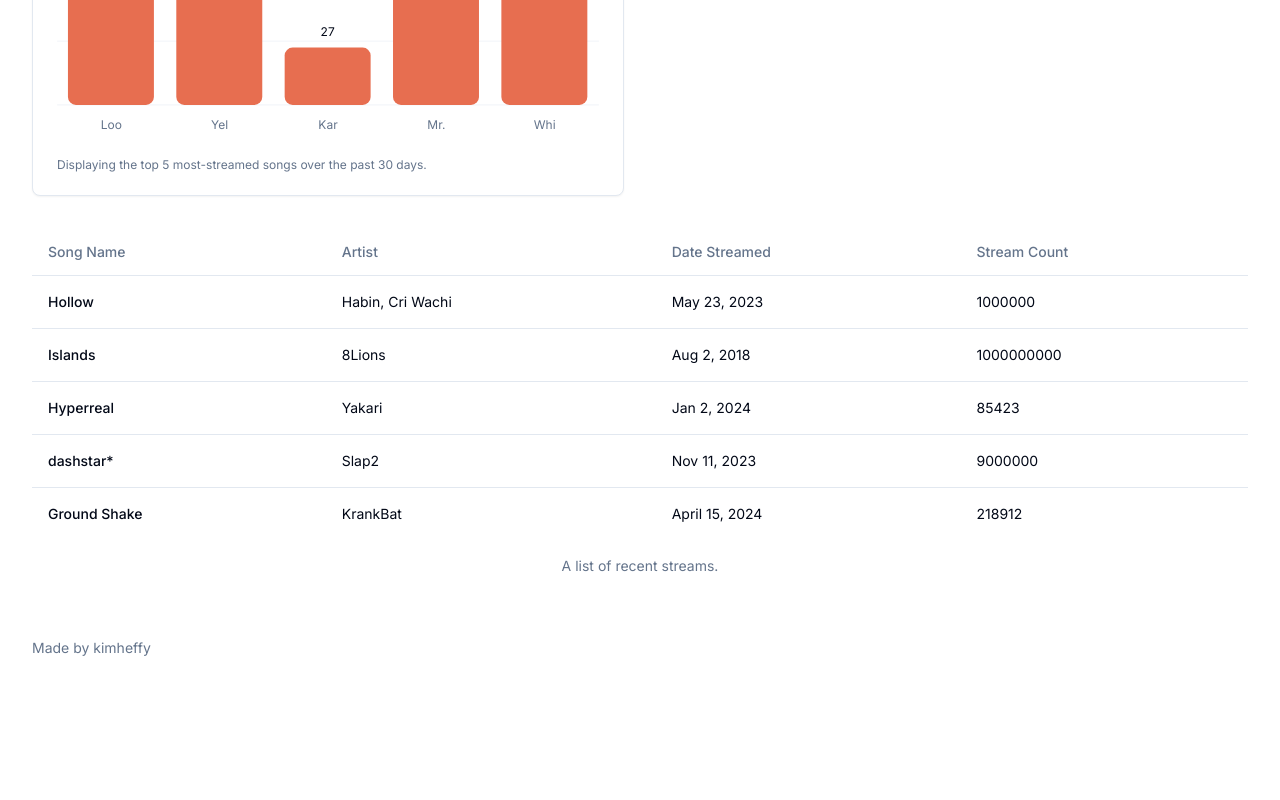
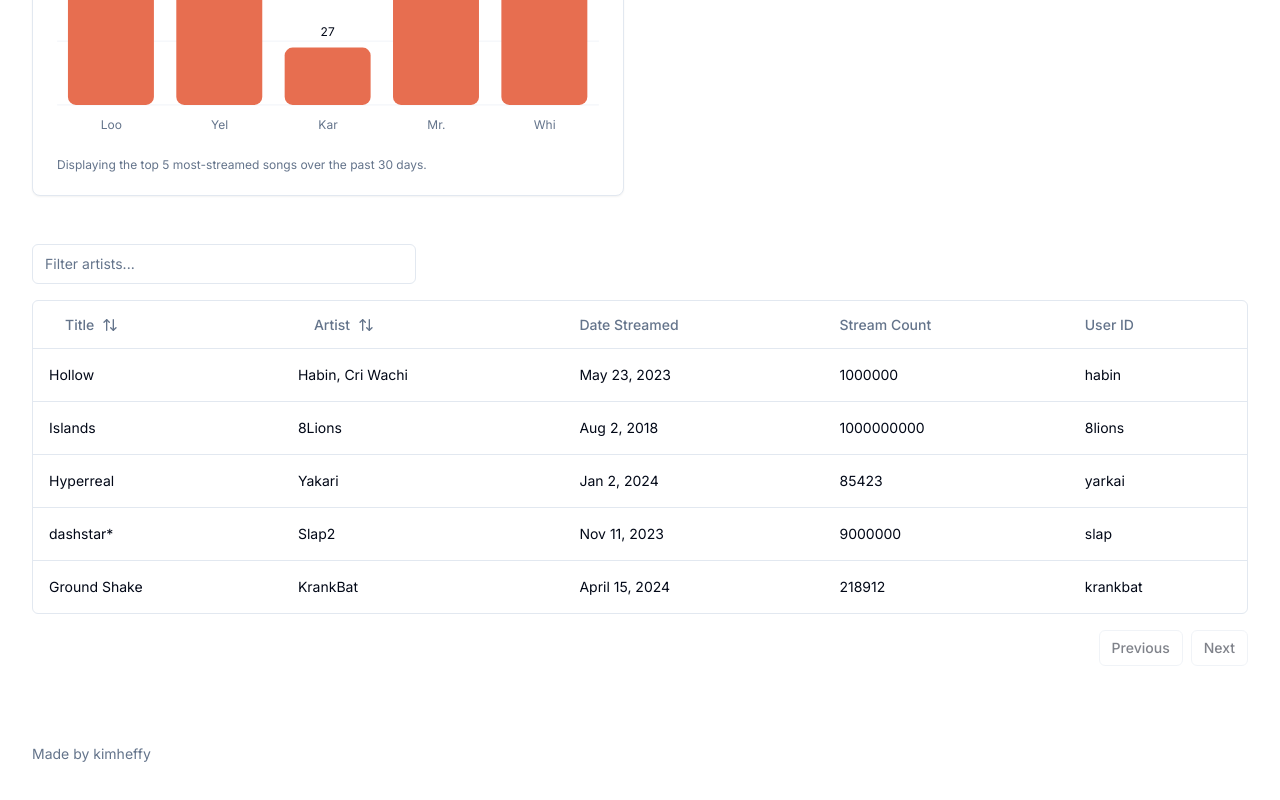
Before and after one commit to kimheffy/streamify-take-home, a Next.js app: page / in a window 1280 px wide. Shown: the part 1232-2032 px from the top of the page. Before the commit the page ends 1952 px from the top, so only its background shows below. Built offline with nearby package versions, Linux system fonts and the light colour scheme.

Commit message:
Add Pagination, Sorting and Filtering on RecentStreamTable

```diff
--- a/package.json
+++ b/package.json
@@ -13,6 +13,8 @@
     "@radix-ui/react-dialog": "^1.1.1",
     "@radix-ui/react-dropdown-menu": "^2.1.1",
     "@radix-ui/react-separator": "^1.1.0",
+    "@radix-ui/react-slot": "^1.1.0",
+    "@tanstack/react-table": "^8.20.5",
     "class-variance-authority": "^0.7.0",
     "clsx": "^2.1.1",
     "lucide-react": "^0.436.0",
--- /dev/null
+++ b/src/components/recent-streams-table/columns.tsx
@@ -0,0 +1,50 @@
+"use client";
+
+import { ColumnDef } from "@tanstack/react-table";
+import { ArrowUpDown } from "lucide-react";
+import { Button } from "@/components/ui/button";
+
+import type { Stream } from "./types";
+
+export const columns: ColumnDef<Stream>[] = [
+  {
+    accessorKey: "title",
+    header: ({ column }) => {
+      return (
+        <Button
+          variant="ghost"
+          onClick={() => column.toggleSorting(column.getIsSorted() === "asc")}
+        >
+          Title
+          <ArrowUpDown className="ml-2 size-4" />
+        </Button>
+      );
+    },
+  },
+  {
+    accessorKey: "artist",
+    header: ({ column }) => {
+      return (
+        <Button
+          variant="ghost"
+          onClick={() => column.toggleSorting(column.getIsSorted() === "asc")}
+        >
+          Artist
+          <ArrowUpDown className="ml-2 size-4" />
+        </Button>
+      );
+    },
+  },
+  {
+    accessorKey: "date_streamed",
+    header: "Date Streamed",
+  },
+  {
+    accessorKey: "stream_count",
+    header: "Stream Count",
+  },
+  {
+    accessorKey: "user_id",
+    header: "User ID",
+  },
+];
--- /dev/null
+++ b/src/components/recent-streams-table/data-table.tsx
@@ -0,0 +1,138 @@
+"use client";
+
+import * as React from "react";
+import {
+  ColumnDef,
+  ColumnFiltersState,
+  SortingState,
+  flexRender,
+  getCoreRowModel,
+  getFilteredRowModel,
+  getPaginationRowModel,
+  getSortedRowModel,
+  useReactTable,
+} from "@tanstack/react-table";
+
+import {
+  Table,
+  TableBody,
+  TableCell,
+  TableHead,
+  TableHeader,
+  TableRow,
+} from "@/components/ui/table";
+import { Button } from "@/components/ui/button";
+import { Input } from "@/components/ui/input";
+
+interface DataTableProps<TData, TValue> {
+  columns: ColumnDef<TData, TValue>[];
+  data: TData[];
+}
+
+export function DataTable<TData, TValue>({
+  columns,
+  data,
+}: DataTableProps<TData, TValue>) {
+  const [sorting, setSorting] = React.useState<SortingState>([]);
+  const [columnFilters, setColumnFilters] = React.useState<ColumnFiltersState>(
+    [],
+  );
+
+  const table = useReactTable({
+    data,
+    columns,
+    getCoreRowModel: getCoreRowModel(),
+    getPaginationRowModel: getPaginationRowModel(),
+    onSortingChange: setSorting,
+    getSortedRowModel: getSortedRowModel(),
+    onColumnFiltersChange: setColumnFilters,
+    getFilteredRowModel: getFilteredRowModel(),
+    state: {
+      sorting,
+      columnFilters,
+    },
+  });
+
+  return (
+    <div>
+      <div className="flex items-center py-4">
+        <Input
+          placeholder="Filter artists..."
+          value={(table.getColumn("artist")?.getFilterValue() as string) ?? ""}
+          onChange={(event) =>
+            table.getColumn("artist")?.setFilterValue(event.target.value)
+          }
+          className="max-w-sm"
+        />
+      </div>
+      <div className="rounded-md border">
+        <Table>
+          <TableHeader>
+            {table.getHeaderGroups().map((headerGroup) => (
+              <TableRow key={headerGroup.id}>
+                {headerGroup.headers.map((header) => {
+                  return (
+                    <TableHead key={header.id}>
+                      {header.isPlaceholder
+                        ? null
+                        : flexRender(
+                            header.column.columnDef.header,
+                            header.getContext(),
+                          )}
+                    </TableHead>
+                  );
+                })}
+              </TableRow>
+            ))}
+          </TableHeader>
+          <TableBody>
+            {table.getRowModel().rows?.length ? (
+              table.getRowModel().rows.map((row) => (
+                <TableRow
+                  key={row.id}
+                  data-state={row.getIsSelected() && "selected"}
+                >
+                  {row.getVisibleCells().map((cell) => (
+                    <TableCell key={cell.id}>
+                      {flexRender(
+                        cell.column.columnDef.cell,
+                        cell.getContext(),
+                      )}
+                    </TableCell>
+                  ))}
+                </TableRow>
+              ))
+            ) : (
+              <TableRow>
+                <TableCell
+                  colSpan={columns.length}
+                  className="h-24 text-center"
+                >
+                  No results.
+                </TableCell>
+              </TableRow>
+            )}
+          </TableBody>
+        </Table>
+      </div>
+      <div className="flex items-center justify-end space-x-2 py-4">
+        <Button
+          variant="outline"
+          size="sm"
+          onClick={() => table.previousPage()}
+          disabled={!table.getCanPreviousPage()}
+        >
+          Previous
+        </Button>
+        <Button
+          variant="outline"
+          size="sm"
+          onClick={() => table.nextPage()}
+          disabled={!table.getCanNextPage()}
+        >
+          Next
+        </Button>
+      </div>
+    </div>
+  );
+}
--- a/src/components/recent-streams-table/index.tsx
+++ b/src/components/recent-streams-table/index.tsx
@@ -1,46 +1,40 @@
 "use client";
 
-import {
-  Table,
-  TableBody,
-  TableCaption,
-  TableCell,
-  TableHead,
-  TableHeader,
-  TableRow,
-} from "@/components/ui/table";
+import type { Stream } from "./types";
+import { DataTable } from "./data-table";
+import { columns } from "./columns";
 
-const STREAMS = [
+const STREAMS: Stream[] = [
   {
-    name: "Hollow",
+    title: "Hollow",
     artist: "Habin, Cri Wachi",
     date_streamed: "May 23, 2023",
     stream_count: 1000000,
     user_id: "habin",
   },
   {
-    name: "Islands",
+    title: "Islands",
     artist: "8Lions",
     date_streamed: "Aug 2, 2018",
     stream_count: 1000000000,
     user_id: "8lions",
   },
   {
-    name: "Hyperreal",
+    title: "Hyperreal",
     artist: "Yakari",
     date_streamed: "Jan 2, 2024",
     stream_count: 85423,
     user_id: "yarkai",
   },
   {
-    name: "dashstar*",
+    title: "dashstar*",
     artist: "Slap2",
     date_streamed: "Nov 11, 2023",
     stream_count: 9000000,
     user_id: "slap",
   },
   {
-    name: "Ground Shake",
+    title: "Ground Shake",
     artist: "KrankBat",
     date_streamed: "April 15, 2024",
     stream_count: 218912,
@@ -49,27 +43,5 @@
 ];
 
 export default function RecentStreamsTable() {
-  return (
-    <Table className="w-full">
-      <TableCaption>A list of recent streams.</TableCaption>
-      <TableHeader>
-        <TableRow>
-          <TableHead>Song Name</TableHead>
-          <TableHead>Artist</TableHead>
-          <TableHead>Date Streamed</TableHead>
-          <TableHead>Stream Count</TableHead>
-        </TableRow>
-      </TableHeader>
-      <TableBody>
-        {STREAMS.map((stream) => (
-          <TableRow key={stream.user_id}>
-            <TableCell className="font-medium">{stream.name}</TableCell>
-            <TableCell>{stream.artist}</TableCell>
-            <TableCell>{stream.date_streamed}</TableCell>
-            <TableCell>{stream.stream_count}</TableCell>
-          </TableRow>
-        ))}
-      </TableBody>
-    </Table>
-  );
+  return <DataTable columns={columns} data={STREAMS} />;
 }
--- /dev/null
+++ b/src/components/recent-streams-table/types.ts
@@ -0,0 +1,7 @@
+export type Stream = {
+  title: string;
+  artist: string;
+  date_streamed: string;
+  stream_count: number;
+  user_id: string;
+};
--- /dev/null
+++ b/src/components/ui/button.tsx
@@ -0,0 +1,56 @@
+import * as React from "react"
+import { Slot } from "@radix-ui/react-slot"
+import { cva, type VariantProps } from "class-variance-authority"
+
+import { cn } from "@/lib/utils"
+
+const buttonVariants = cva(
+  "inline-flex items-center justify-center whitespace-nowrap rounded-md text-sm font-medium ring-offset-background transition-colors focus-visible:outline-none focus-visible:ring-2 focus-visible:ring-ring focus-visible:ring-offset-2 disabled:pointer-events-none disabled:opacity-50",
+  {
+    variants: {
+      variant: {
+        default: "bg-primary text-primary-foreground hover:bg-primary/90",
+        destructive:
+          "bg-destructive text-destructive-foreground hover:bg-destructive/90",
+        outline:
+          "border border-input bg-background hover:bg-accent hover:text-accent-foreground",
+        secondary:
+          "bg-secondary text-secondary-foreground hover:bg-secondary/80",
+        ghost: "hover:bg-accent hover:text-accent-foreground",
+        link: "text-primary underline-offset-4 hover:underline",
+      },
+      size: {
+        default: "h-10 px-4 py-2",
+        sm: "h-9 rounded-md px-3",
+        lg: "h-11 rounded-md px-8",
+        icon: "h-10 w-10",
+      },
+    },
+    defaultVariants: {
+      variant: "default",
+      size: "default",
+    },
+  }
+)
+
+export interface ButtonProps
+  extends React.ButtonHTMLAttributes<HTMLButtonElement>,
+    VariantProps<typeof buttonVariants> {
+  asChild?: boolean
+}
+
+const Button = React.forwardRef<HTMLButtonElement, ButtonProps>(
+  ({ className, variant, size, asChild = false, ...props }, ref) => {
+    const Comp = asChild ? Slot : "button"
+    return (
+      <Comp
+        className={cn(buttonVariants({ variant, size, className }))}
+        ref={ref}
+        {...props}
+      />
+    )
+  }
+)
+Button.displayName = "Button"
+
+export { Button, buttonVariants }
--- /dev/null
+++ b/src/components/ui/input.tsx
@@ -0,0 +1,25 @@
+import * as React from "react"
+
+import { cn } from "@/lib/utils"
+
+export interface InputProps
+  extends React.InputHTMLAttributes<HTMLInputElement> {}
+
+const Input = React.forwardRef<HTMLInputElement, InputProps>(
+  ({ className, type, ...props }, ref) => {
+    return (
+      <input
+        type={type}
+        className={cn(
+          "flex h-10 w-full rounded-md border border-input bg-background px-3 py-2 text-sm ring-offset-background file:border-0 file:bg-transparent file:text-sm file:font-medium placeholder:text-muted-foreground focus-visible:outline-none focus-visible:ring-2 focus-visible:ring-ring focus-visible:ring-offset-2 disabled:cursor-not-allowed disabled:opacity-50",
+          className
+        )}
+        ref={ref}
+        {...props}
+      />
+    )
+  }
+)
+Input.displayName = "Input"
+
+export { Input }
```
Also changed, not shown: 1 other file (tests, documents, lock files or other folders).
